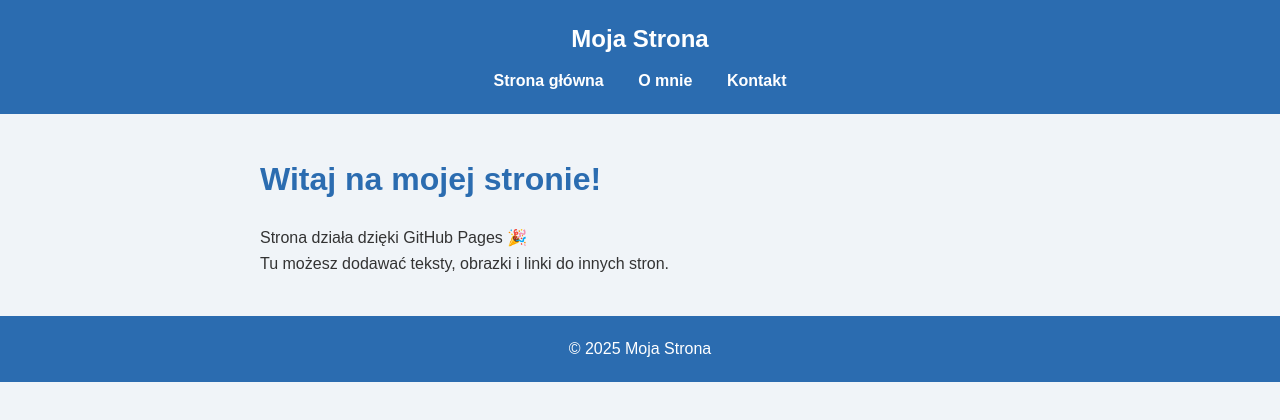
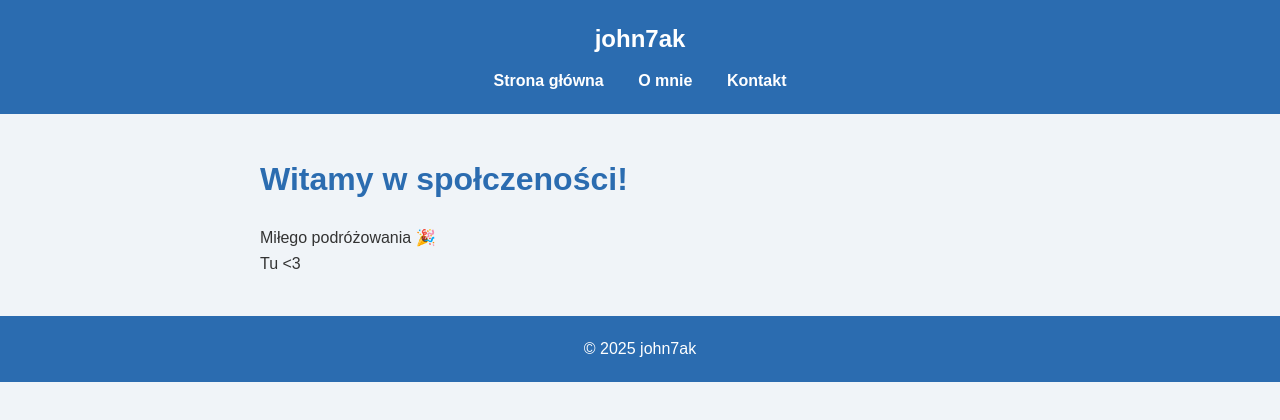
Before and after one commit to john7ak/spolecznosci, a plain HTML site: page index.html in a window 1280 px wide. Drawn offline with Linux system fonts and the light colour scheme.

Commit message:
Update index.html

```diff
--- a/index.html
+++ b/index.html
@@ -59,7 +59,7 @@
 </head>
 <body>
   <header>
-    <h2>Moja Strona</h2>
+    <h2>john7ak</h2>
     <nav>
       <a href="#">Strona główna</a>
       <a href="#">O mnie</a>
@@ -68,13 +68,13 @@
   </header>
 
   <main>
-    <h1>Witaj na mojej stronie!</h1>
-    <p>Strona działa dzięki GitHub Pages 🎉</p>
-    <p>Tu możesz dodawać teksty, obrazki i linki do innych stron.</p>
+    <h1>Witamy w społczeności!</h1>
+    <p>Miłego podróżowania 🎉</p>
+    <p>Tu <3</p>
   </main>
 
   <footer>
-    &copy; 2025 Moja Strona
+    &copy; 2025 john7ak
   </footer>
 </body>
 </html>
```
